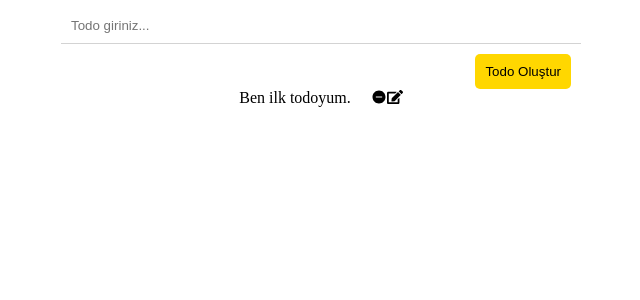
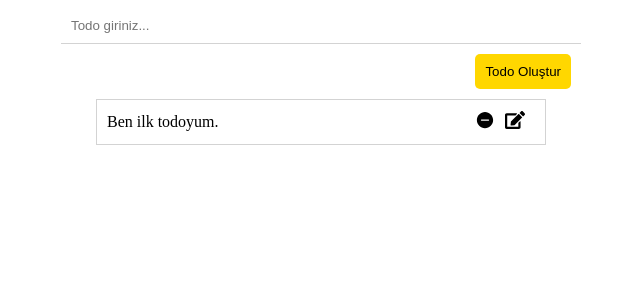
Before and after one commit to yusufbalyemez/todo-list-udemy, a React (Vite) app in the folder app/: page / in a window 1280 px wide. Shown: the top 300 px of the page, without its empty margins (319-959 px from the left). Built offline with nearby package versions, Linux system fonts and the light colour scheme.

Commit message:
todo styles added

```diff
--- a/app/src/App.css
+++ b/app/src/App.css
@@ -36,3 +36,8 @@
   display: flex;
   justify-content: flex-end;
 }
+.todo-icons{
+  font-size: 20px;
+  margin-right: 10px;
+  cursor: pointer;
+}
--- a/app/src/components/Todo.jsx
+++ b/app/src/components/Todo.jsx
@@ -1,13 +1,14 @@
 import { IoIosRemoveCircle } from "react-icons/io";
 import { FaEdit } from "react-icons/fa";
+import '../App.css';
 
 const Todo = () => {
   return (
-    <div style={{display:'flex', flexDirection:'row', gap:'20px'}}>
+    <div style={{display:'flex', flexDirection:'row', gap:'20px', alignItems:'center', justifyContent:'space-between',border:'1px solid lightgray',padding:'10px',marginTop:'10px'}}>
       <div>Ben ilk todoyum.</div>
       <div>
-        <IoIosRemoveCircle />
-        <FaEdit />
+        <IoIosRemoveCircle className="todo-icons"/>
+        <FaEdit className="todo-icons"/>
       </div>
     </div>
   );
--- a/app/src/components/TodoList.jsx
+++ b/app/src/components/TodoList.jsx
@@ -3,7 +3,7 @@ import Todo from './Todo'
 
 const TodoList = () => {
   return (
-    <div>
+    <div style={{width:'450px'}}>
         <Todo/>
     </div>
   )
```
